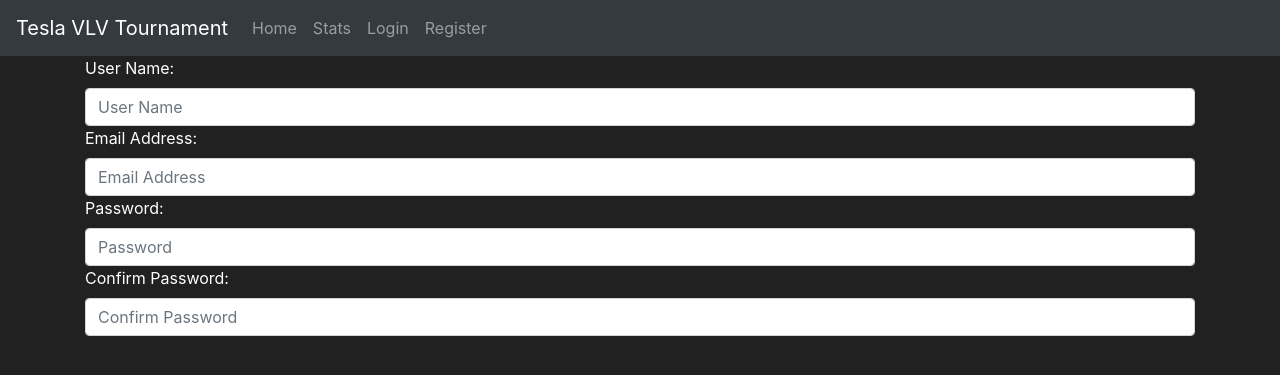
After one commit to Tournament-VLV/Tournament, a Flask app: page /register in a window 1280 px wide. The commit adds this page. Shown: the top 375 px of the page. Run offline with Flask 2, Linux system fonts and the light colour scheme; some libraries are stand-ins or nearby versions.

Commit message:
Add forms, create register form

```diff
--- a/tournament/__init__.py
+++ b/tournament/__init__.py
@@ -14,6 +14,7 @@
 
 app = Flask(__name__)
 app.config['SQLALCHEMY_DATABASE_URI'] = 'sqlite:///tournament.db'
+app.config['SECRET_KEY'] = '0e226e3abaa2291adf5e0fd3'
 db = SQLAlchemy(app)
 
 from tournament import routes
--- /dev/null
+++ b/tournament/forms.py
@@ -0,0 +1,12 @@
+#pip install flask-wtf
+#pip install wtforms
+
+from flask_wtf import FlaskForm
+from wtforms import StringField, PasswordField, SubmitField
+
+class RegisterForm(FlaskForm):
+    username = StringField(label='User Name:')
+    email_address = StringField(label='Email Address:')
+    password1 = PasswordField(label='Password:')
+    password2 = PasswordField(label='Confirm Password:')
+    submit = SubmitField(label='Submit')
--- a/tournament/routes.py
+++ b/tournament/routes.py
@@ -2,6 +2,7 @@
 from tournament import app
 from flask import render_template
 from tournament.models import Item
+from tournament.forms import RegisterForm
 
 @app.route('/')
 @app.route('/home')
@@ -12,3 +13,8 @@
 def stats():
     items = Item.query.all()
     return render_template('stats.html', items=items)
+
+@app.route('/register')
+def register_page():
+    form = RegisterForm()
+    return render_template('register.html', form=form)
--- a/tournament/templates/base.html
+++ b/tournament/templates/base.html
@@ -30,7 +30,7 @@
                     <a class="nav-link" href="#">Login</a>
                 </li>
                 <li class="nav-item">
-                    <a class="nav-link" href="#">Register</a>
+                    <a class="nav-link" href="{{ url_for('register_page') }}">Register</a>
                 </li>
 
         </div>
--- /dev/null
+++ b/tournament/templates/register.html
@@ -0,0 +1,22 @@
+{% extends 'base.html' %}
+
+{% block title %}
+    Register Page
+{% endblock %}
+{% block content %}
+<div class="container">
+    <form method="POST" class="form-register" style="color:white">
+        {{ form.username.label() }}
+        {{ form.username(class="form-control", placeholder="User Name") }}
+
+        {{ form.email_address.label() }}
+        {{ form.email_address(class="form-control", placeholder="Email Address") }}
+
+        {{ form.password1.label() }}
+        {{ form.password1(class="form-control", placeholder="Password") }}
+
+        {{ form.password2.label() }}
+        {{ form.password2(class="form-control", placeholder="Confirm Password") }}
+    </form>
+</div>
+{% endblock %}
```
